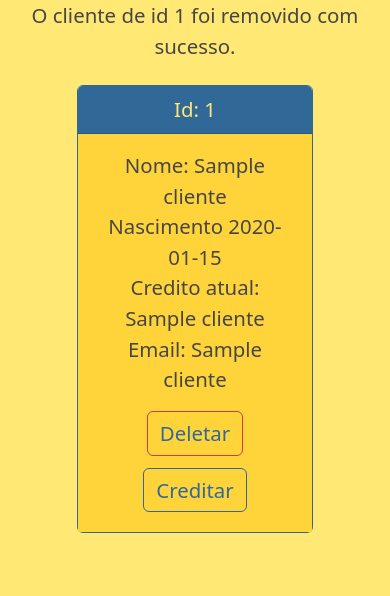
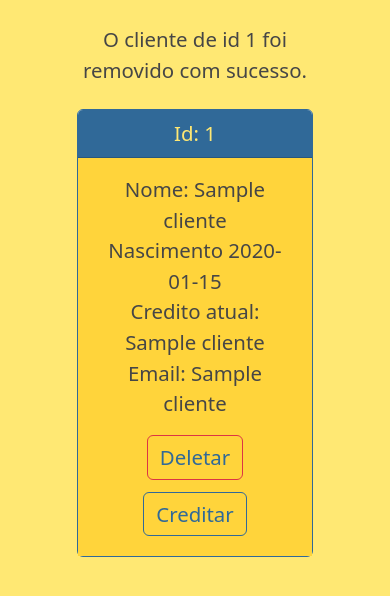
Before and after one commit to CarlosNR/Ston, a Flask app: page /delete/cliente/1 in a window 390 px wide. Shown: the part 86-682 px from the top of the page. Run offline with Flask 2, Linux system fonts and the light colour scheme; a database or web service that is not in the repository returns one stand-in record (values such as "Sample title"); some libraries are stand-ins or nearby versions.

Commit message:
front: listaClientes com animação responsiva

```diff
--- a/src/templates/public/Clientes/listaClientes.html
+++ b/src/templates/public/Clientes/listaClientes.html
@@ -3,16 +3,16 @@
 {% block content %}
 
 {% if idApagado %}
-    <div class="row">
-        <div class="col">
+    <div class="row justify-content-center mt-4">
+        <div class="col-8 col-md-5 align-items-center">
             <p>O cliente de id {{idApagado}} foi removido com sucesso.</p>
         </div>
     </div>
     {% endif %}
 
 {% if mensagemCredita %}
-    <div class="row">
-        <div class="col">
+    <div class="row justify-content-center mt-4">
+        <div class="col-8 col-md-5 align-items-center">
             <p>{{mensagemCredita}}</p>
         </div>
     </div>
@@ -21,8 +21,18 @@
 {% if listaClientes %}
     {% for cliente in listaClientes %}
         <div class="row justify-content-center my-4">
-            <div class="col-8 col-md-6 align-items-center">
-                <div class="card" id="card">
+            <div class="col-8 col-md-5 align-items-center">
+                {% if (loop.index < 3) %}
+                    <div class="card mb-3" id="card">
+                    {% else %}
+                    <!-- nth child nao funciona quando tem row col envolvido: Cada card,
+                    mesmo dentro de um card-group, é tratado como o
+                    primeiro de seu contexto. Eis a redundancia: -->
+                    {% if (loop.index % 2) %}
+                    <div class="card mb-3 hiddenEsquerda" id="card"> {% else %}
+                    <div class="card mb-3 hiddenDireita" id="card"> {% endif %}
+                    {% endif %}
+
                     <div class="card-header" id="cardHeader">
                         <p>Id: {{cliente.0}}</p>
                     </div>
@@ -33,24 +43,36 @@
                         <p>Email: {{cliente.5}}</p>
 
                         <div class="row align-items-center mt-2">
+
                             <div class="col-xs-6 col-sm-6 text-center mt-2 mb-1">
                                 <form action="/delete/cliente/{{cliente.0}}" method="POST">
                                     <button class="btn btn-danger" type="submit" id="cardButtonDanger"><p>Deletar</p></button>
                                 </form>
                             </div>
+
                             <div class="col-xs-6 col-sm-6 text-center mt-2 mb-1">
                                 <form action="/update/cliente/credito/{{cliente.0}}/{{cliente.3}}" method="POST">
                                     <button class="btn btn-success" type="submit" id="cardButton"><p>Creditar</p></button>
                                 </form>
                             </div>
+
                         </div>
                     </div>
                 </div>
             </div>
         </div>
-    {% else %}
-        <p>Não há clientes cadastrados.</p>
     {% endfor %}
-
+{% else %}
+    <div class="row justify-content-center my-4">
+        <div class="col-8 col-md-5 align-items-center">
+            <div class="card" id="card">
+                <div class="card-body" id="cardBody">
+                    <p>Não há clientes cadastrados</p>
+                </div>
+            </div>
+        </div>
+    </div>
 {% endif %}
+<script defer src="{{ url_for('static', filename='js/animacaocard/animacaoDireita.js')}}"></script>
+<script defer src="{{ url_for('static', filename='js/animacaocard/animacaoEsquerda.js')}}"></script>
 {% endblock %}
--- a/src/templates/public/Jogos/listaJogo.html
+++ b/src/templates/public/Jogos/listaJogo.html
@@ -51,7 +51,8 @@
                                 {% if (loop.index < 3) %}
                                 <div class="card mb-3" id="card">
                                 {% else %}
-                                <!-- nth child nao funciona quando tem row col envolvido: Cada card, mesmo dentro de um card-group, é tratado como o
+                                <!-- nth child nao funciona quando tem row col envolvido: Cada card,
+                                mesmo dentro de um card-group, é tratado como o
                                 primeiro de seu contexto. Eis a redundancia: -->
                                 {% if (loop.index % 2) %}
                                 <div class="card mb-3 hiddenEsquerda" id="card"> {% else %}
@@ -95,7 +96,8 @@
                                 {% if (loop.index < 3) %}
                                 <div class="card mb-3" id="card">
                                 {% else %}
-                                <!-- nth child nao funciona quando tem row col envolvido: Cada card, mesmo dentro de um card-group, é tratado como o
+                                <!-- nth child nao funciona quando tem row col envolvido: Cada card,
+                                mesmo dentro de um card-group, é tratado como o
                                 primeiro de seu contexto. Eis a redundancia: -->
                                 {% if (loop.index % 2) %}
                                 <div class="card mb-3 hiddenEsquerda" id="card"> {% else %}
```
